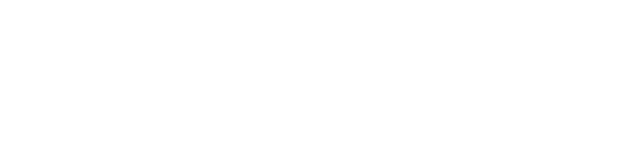
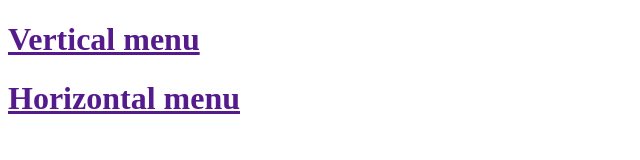
Before and after one commit to 420n13la/twolayouts-GiulianoD01, a plain HTML site: page index.html in a window 1280 px wide. Shown: the whole page, without its empty margins (0-640 px from the left). Drawn offline with Linux system fonts and the light colour scheme.

Commit message:
Update index.html

```diff
--- a/index.html
+++ b/index.html
@@ -1,9 +1,16 @@
 <!DOCTYPE html>
-<html>
-<head>
+<html lang="en" dir="ltr">
+  <head>
+    <meta charset="utf-8">
+    <title></title>
+  </head>
+  <body>
+    <div class="one">
+      <a href=""><h1>Vertical menu</h1></a>
+    </div>
+    <div class="two">
+      <a href=""><h1>Horizontal menu</h1></a>
+    </div>
 
-</head>
-<body>
-
-</body>
+  </body>
 </html>
```
